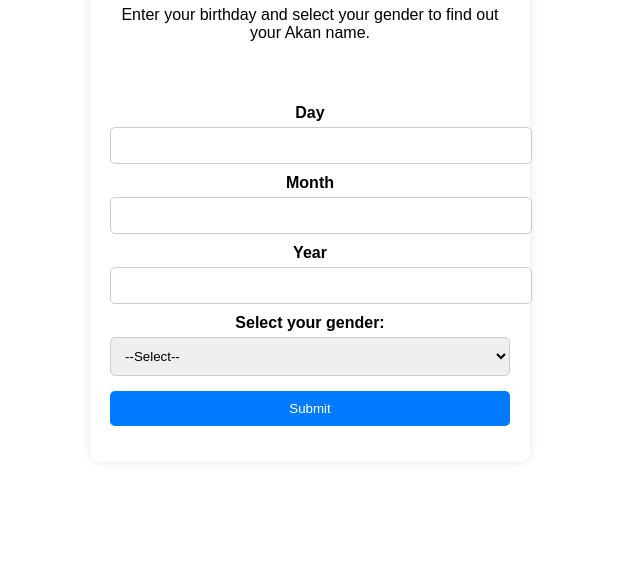
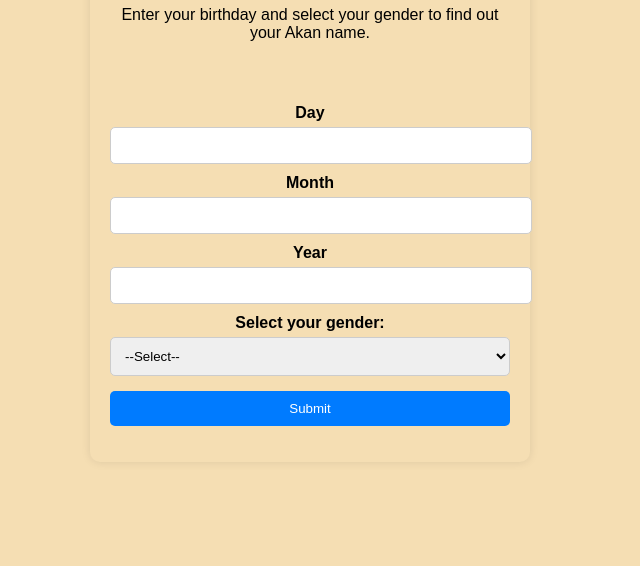
Before and after one commit to PrincessOkaroni/Akan-Name, a plain HTML site: page index.html in a window 1280 px wide. Shown: the part 234-800 px from the top of the page, without its empty margins (330-970 px from the left). Drawn offline with Linux system fonts and the light colour scheme.

Commit message:
added changes

```diff
--- a/css/styles.css
+++ b/css/styles.css
@@ -1,6 +1,6 @@
 body {
   font-family: Arial, sans-serif;
-  background-color: .vscode/images/background.jpeg;
+  background-color: wheat;
   display: flex;
   justify-content: center;
   align-items: center;
@@ -9,7 +9,7 @@ body {
 }
 
 .container {
-  background: .vscode/images/background.jpeg;
+  background: wheat;
   padding: 20px;
   border-radius: 10px;
   box-shadow: 0 0 10px rgba(0, 0, 0, 0.1);
```
